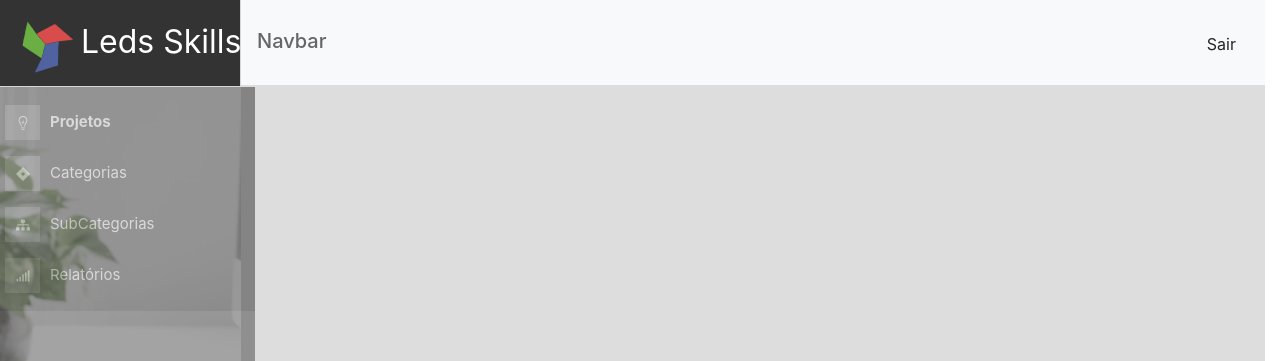
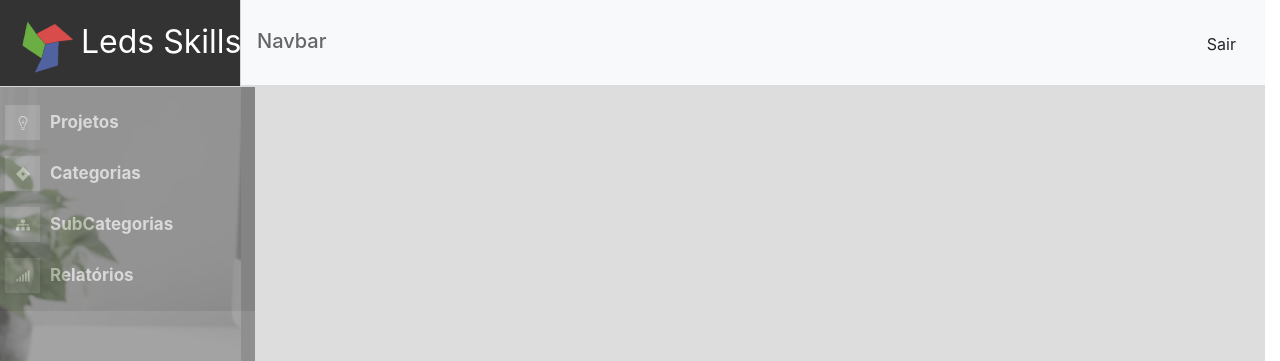
Before and after one commit to Guilherme-Bodart/SwGestaoCompetenciasCeFront, a React (Create React App) app in the folder gestao-competencias-front/: page /admin in a window 1280 px wide. Shown: the top 361 px of the page. Built offline with nearby package versions, Linux system fonts and the light colour scheme.

Commit message:
EnviarEmail
Co-Authored-By: Guilherme-Bodart <28104726+Guilherme-Bodart@users.noreply.github.com>
Co-Authored-By: gmarchezi <26925551+gmarchezi@users.noreply.github.com>
Co-Authored-By: pauloricardo50 <26925333+pauloricardo50@users.noreply.github.com>

```diff
--- a/gestao-competencias-front/src/components/Sidebar/Sidebar.js
+++ b/gestao-competencias-front/src/components/Sidebar/Sidebar.js
@@ -34,11 +34,11 @@ class NavbarP extends Component {
             <Sidelogo/>
             <div style={{height:"100vh", width:"20vw", opacity:"0.5", backgroundColor:"black"}}>
             <ProSidebar>
-              <Menu iconShape="square" style={{fontSize:"20px", backgroundColor:"black"}}>
-                <MenuItem icon={<FaMedapps />} ><b>Projetos</b></MenuItem>
-                <MenuItem icon={<FaJira />}>Categorias</MenuItem>
-                <MenuItem icon={<FaSitemap />}>SubCategorias</MenuItem>
-                <MenuItem icon={<FaSignal />}>Relatórios</MenuItem>
+              <Menu iconShape="square" style={{ backgroundColor:"black" }}>
+                <MenuItem icon={<FaMedapps />} style={{fontSize:"17px"}}><b>Projetos</b></MenuItem>
+                <MenuItem icon={<FaJira />} style={{fontSize:"17px"}}><b>Categorias</b></MenuItem>
+                <MenuItem icon={<FaSitemap />} style={{fontSize:"17px"}}><b>SubCategorias</b></MenuItem>
+                <MenuItem icon={<FaSignal />} style={{fontSize:"17px"}}><b>Relatórios</b></MenuItem>
               </Menu>
             </ProSidebar>
 
--- a/gestao-competencias-front/src/pages/Login/Login.js
+++ b/gestao-competencias-front/src/pages/Login/Login.js
@@ -48,8 +48,8 @@ class Login extends Component {
     if(this.props.page.page === "cadastro"){
       return <Redirect to ="/cadastro"/>
     }
-    if(this.props.page.page === "recuperar"){
-      return <Redirect to ="/recuperar"/>
+    if(this.props.page.page === "enviarEmail"){
+      return <Redirect to ="/enviarEmail"/>
     }
   return (
     <div className="App">
```
